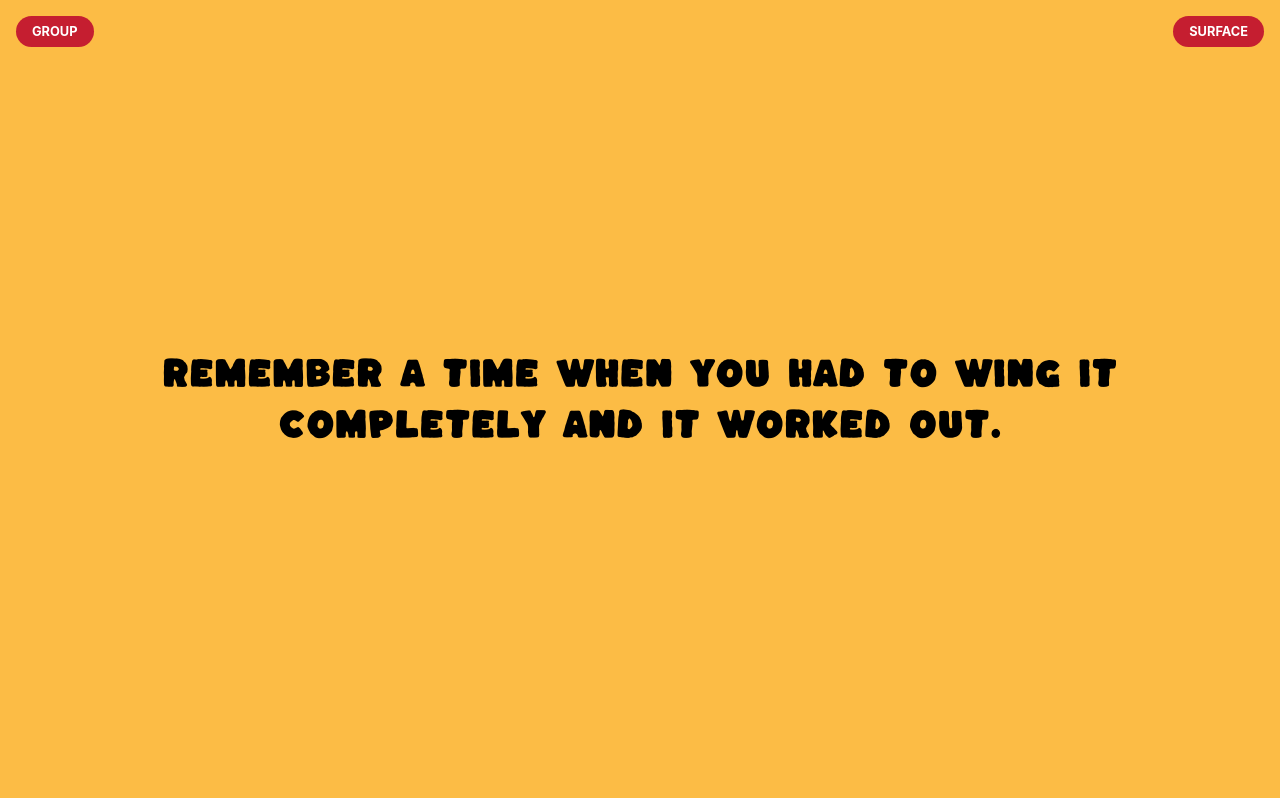
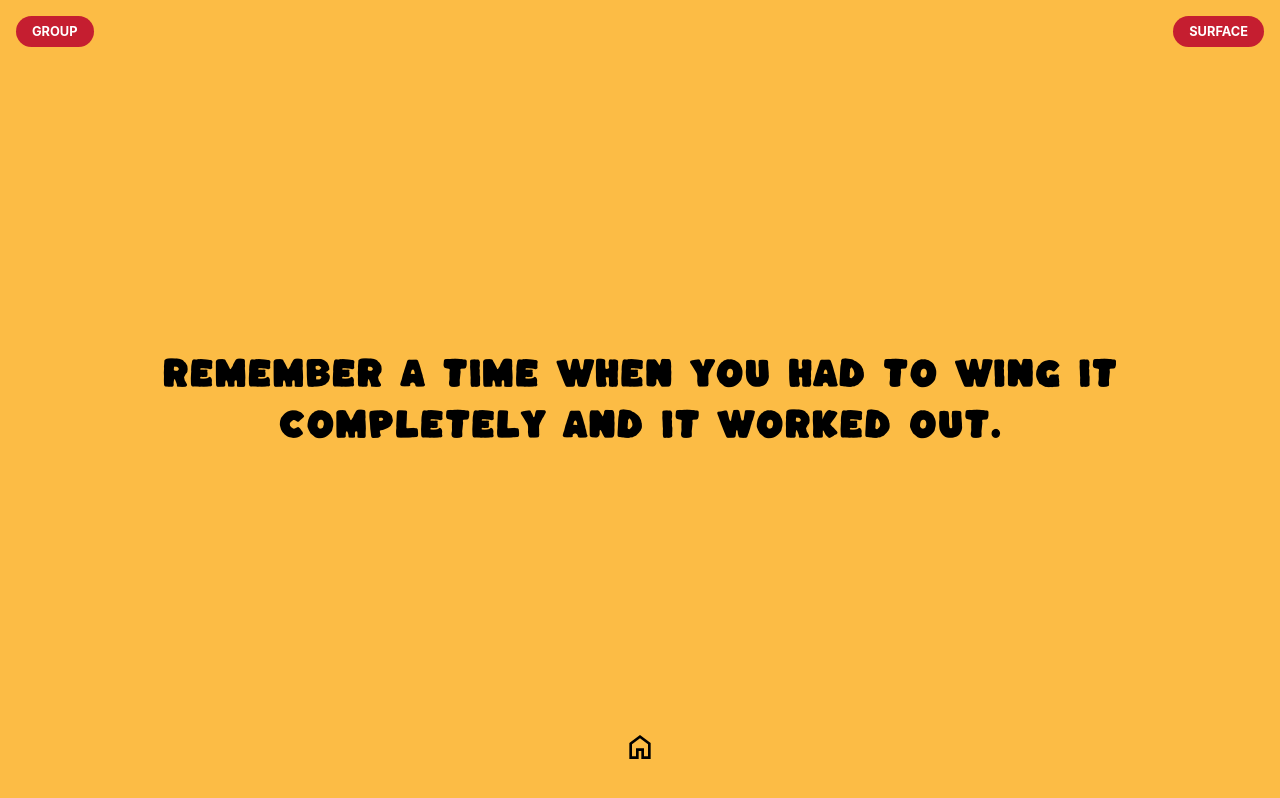
Before and after one commit to nrrb/mediumtalk, a Vue app: page /baltimore in a window 1280 px wide. Built offline with nearby package versions, Linux system fonts and the light colour scheme.

Commit message:
Add Home link. Clean up styling at Home.

```diff
--- a/src/views/HomeView.vue
+++ b/src/views/HomeView.vue
@@ -15,6 +15,7 @@ const randomQuestion = ref(null);
 onMounted(() => {
   const randomIndex = Math.floor(Math.random() * questions.length);
   randomQuestion.value = questions[randomIndex];
+  document.body.style.backgroundColor = '#FFFFFF';
 });
 </script>
 
@@ -29,7 +30,7 @@ onMounted(() => {
     </div>
     <div class="instance-list">
       <h2>Instances</h2>
-      <ul>
+      <ul class="instance-list">
         <li v-for="instance in instances" :key="instance.path">
           <router-link :to="instance.path" class="instance-link" :style="getInstanceStyle(instance)">{{ instance.name }}</router-link>
         </li>
@@ -50,11 +51,15 @@ onMounted(() => {
     margin: 2rem 0;
     font-style: italic;
 }
+.instance-list {
+    text-align: center;
+}
 .instance-list ul {
   list-style: none;
   padding: 0;
   display: flex;
   flex-wrap: wrap;
+  justify-content: center;
   gap: 1rem;
 }
 .instance-link {
--- a/src/views/InstanceView.vue
+++ b/src/views/InstanceView.vue
@@ -7,6 +7,7 @@ import instances from '@/instances.json';
 import QuestionDisplay from '@/components/QuestionDisplay.vue';
 import LevelIndicator from '@/components/LevelIndicator.vue';
 import TypeIndicator from '@/components/TypeIndicator.vue';
+import HomeIcon from '@/assets/home.svg';
 
 const route = useRoute();
 const currentQuestion = ref(null);
@@ -106,6 +107,9 @@ const chipStyle = computed(() => {
     <LevelIndicator :level="currentQuestion.level" :style="chipStyle" />
     <TypeIndicator :type="currentQuestion.type" :style="chipStyle" />
     <QuestionDisplay :question="currentQuestion" />
+    <router-link to="/" class="home-link">
+      <img :src="HomeIcon" alt="Home" class="home-icon" />
+    </router-link>
   </div>
 </template>
 
@@ -120,4 +124,28 @@ const chipStyle = computed(() => {
   position: relative;
   touch-action: none; /* Prevent default browser touch actions */
 }
+
+.home-link {
+  position: absolute;
+  bottom: 2rem;
+  left: 50%;
+  transform: translateX(-50%);
+  padding: 0.5rem;
+  border-radius: 50%;
+  display: flex;
+  align-items: center;
+  justify-content: center;
+  transition: background-color 0.2s ease;
+}
+
+.home-link:hover {
+  background-color: rgba(255, 255, 255, 0.1);
+}
+
+.home-icon {
+  width: 2em;
+  height: 2em;
+  position: fixed;
+  bottom: 5px;
+}
 </style>
```
Also changed, not shown: src/assets/home.svg (added).
